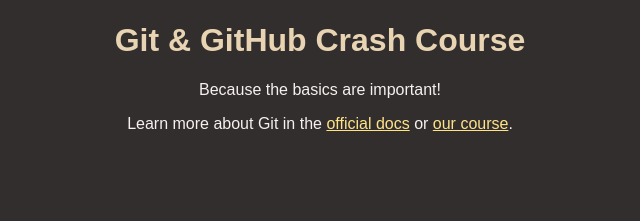
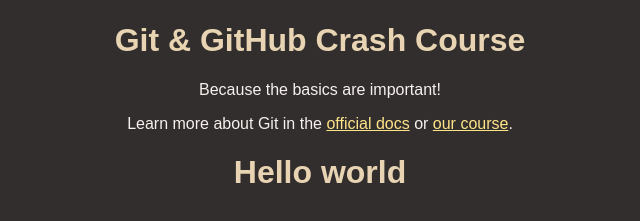
Before and after one commit to Asmodeus-xs/rerun, a plain HTML site: page index.html in a window 1280 px wide. Shown: the part 147-368 px from the top of the page, without its empty margins (320-960 px from the left). Drawn offline with Linux system fonts and the light colour scheme.

Commit message:
added js

```diff
--- a/index.html
+++ b/index.html
@@ -22,6 +22,7 @@
       <a href="https://acad.link/git">our course</a>.
     </p>
   </main>
+  <script src="./index.js"></script>
 </body>
 
 </html>
--- /dev/null
+++ b/index.js
@@ -0,0 +1,5 @@
+const headign = document.createElement("h1")
+
+headign.textContent = "Hello world"
+
+document.body.append(headign)
```
